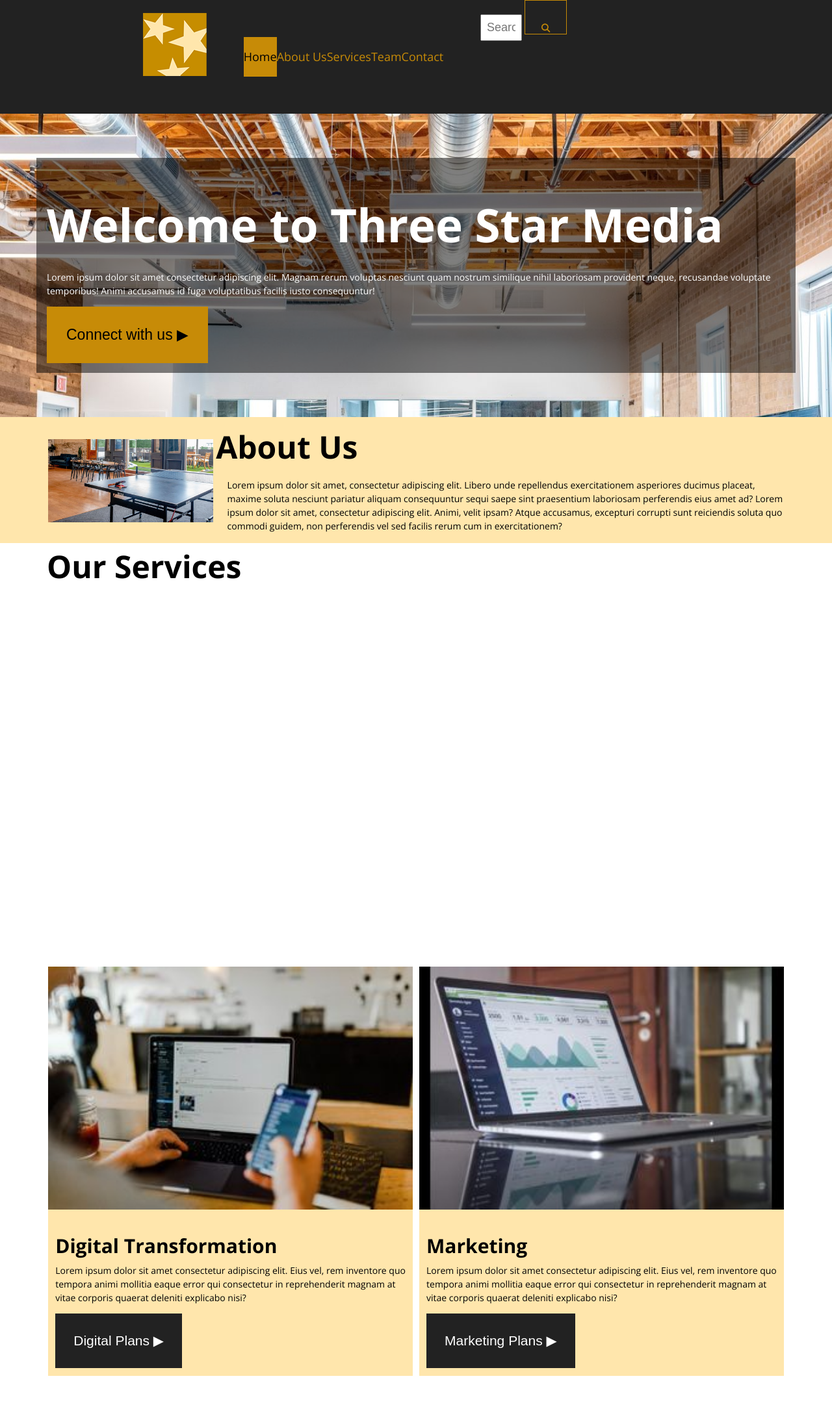
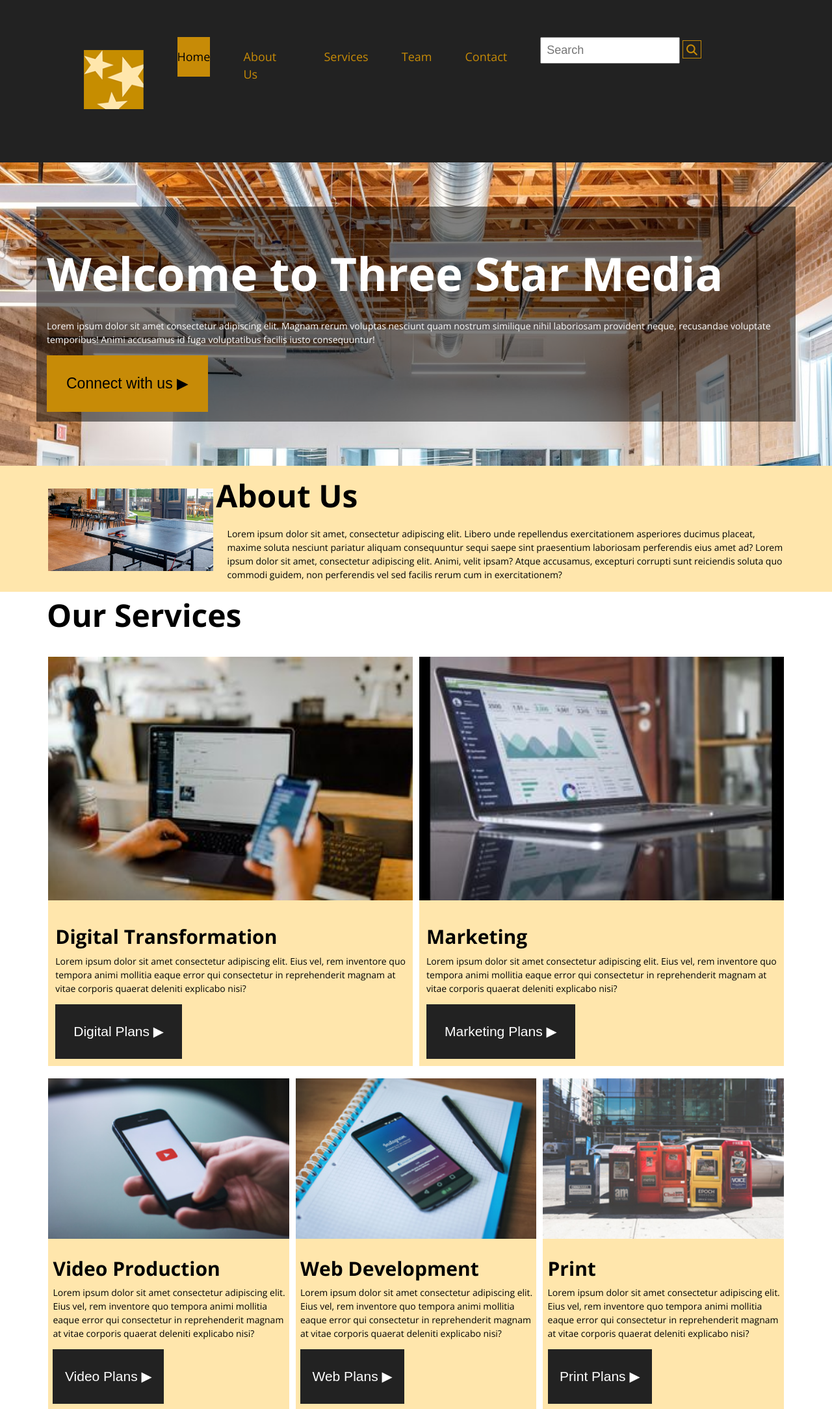
Before and after one commit to lauz0130/final-project, a plain HTML site: page index.html in a window 1280 px wide. Shown: the top 2169 px of the page at 65% size. Drawn offline with nearby package versions, Linux system fonts and the light colour scheme.

Commit message:
Help on GRID + almost done desktop CSS Co-authored-by: Katherine Chen <chen0851@users.noreply.github.com>

```diff
--- a/css/styles.css
+++ b/css/styles.css
@@ -126,6 +126,7 @@ nav form button{
     background-color: #222222;
     color: #c78b07;
     border: 1px solid #c78b07;
+    font-size: larger;
 }
 
 
@@ -394,17 +395,27 @@ NO MEDIA QUERIES ABOVE THIS LINE */
         background-color: #222222;
     }
 
-    nav .container{
+    /* nav .container{
         display:flex;
         flex-direction: row;
-        justify-content: center;
+        justify-content: left;
 
-    }
+    } */
 
     nav .container ul{
         display:flex;
         flex-direction:row;
+        justify-content: left;
         padding: 5%;
+    }
+
+    nav .container ul li{
+        padding-right: 5%;
+        /* flex: 1; */
+    }
+
+    nav .container ul li :nth-child(7){
+        flex:2;
     }
 
     nav a:link, nav a:visited{
@@ -431,11 +442,11 @@ NO MEDIA QUERIES ABOVE THIS LINE */
     nav form [id=search]{
         padding:8px;
         font-size: large;
-        width:20%;
+        width:80%;
     }
 
     nav form button{
-        padding:35px 25px;
+        padding:5px 5px;
         padding-bottom:1px;
         background-color: #222222;
         color: #c78b07;
@@ -467,12 +478,16 @@ NO MEDIA QUERIES ABOVE THIS LINE */
 
     /* SERVICES SECTION */
 
+    .section-services .container{
+        margin-bottom: 2%;
+    }
+
     .section-services .container .section-grid{
         display: grid;
         align-items:center;
         gap: 0.5%;
         grid-template-columns:repeat(6, 1fr);
-        grid-template-rows: repeat(3, 1fr);
+        /* grid-template-rows: repeat(3, 1fr); */
     }
 
     .section-grid .title{
@@ -528,20 +543,42 @@ NO MEDIA QUERIES ABOVE THIS LINE */
     .section-team .grid{
         display:grid;
         grid-template-columns:repeat(2,1fr);
-        grid-template-rows:repeat(3, 1fr);
+        /* grid-template-rows:repeat(3, 1fr); */
     }
-
+    .team4{
+        margin-top: 0;
+        line-height: 0;
+        /* grid-column-start: 2;
+        grid-column-end: 3; */
+    }
     .section-team .team1{
         grid-column-start:1;
         grid-column-end:3;
     }
+
+    .section-team .team2, .team4{
+        background-color: transparent;
+    }
+
+    /* .team2{
+        grid-row-start: 1;
+        grid-row-end: 2;
+    } */
+
+    /* .team5{
+        grid-column-start: 1;
+        grid-column-end: 2;
+        grid-row-start: 2;
+        grid-row-end: 3;
+    } */
+
 
     /* CONTACT SECTION */
 
     .section-contact .container{
         display:grid;
         grid-template-columns:repeat(2,1fr);
-        grid-template-rows:repeat(3, 1fr);
+        /* grid-template-rows:repeat(3, 1fr); */
     }
 
     .section-contact .title-contact{
--- a/index.html
+++ b/index.html
@@ -17,25 +17,37 @@
 
         <nav>
             <div class="container">
-                <div class="logo">
+                <!-- <div class="logo">
                     <img src="images/logo.png" alt="Three Star Media">
-                </div> <!-- end logo -->
+                </div> end logo -->
+
+                <!-- ul: flexbox,
+                    ul li:  flex: 1;
+
+                 -->
 
                 <ul>
+                    <li>
+                        <div class="logo">
+                        <img src="images/logo.png" alt="Three Star Media">
+                        </div> <!-- end logo -->
+                    </li>
                     <li class="current"><a href="#">Home</a></li>
                     <li><a href="#">About Us</a></li>
                     <li><a href="#">Services</a></li>
                     <li><a href="#">Team</a></li>
                     <li><a href="#">Contact</a></li>
+                    <li>
+                        <form>
+                        <input type="text" id="search" name="search" placeholder="Search">
+                        <button><i class="fa-solid fa-magnifying-glass"></i></button>
+                        </form>
+                    </li>
                 </ul>
-                <form>
+                <!-- <form>
                     <input type="text" id="search" name="search" placeholder="Search">
                     <button><i class="fa-solid fa-magnifying-glass"></i></button>
-
-                    <!-- <i class="fa-solid fa-magnifying-glass"></i> -->
-                    <!-- unicode for the magnifying glass (it's like an emoji) -->
-                    <!-- font awesome CSS next week -->
-                </form>
+                </form> -->
             </div> <!-- end container -->
         </nav>
 
```
